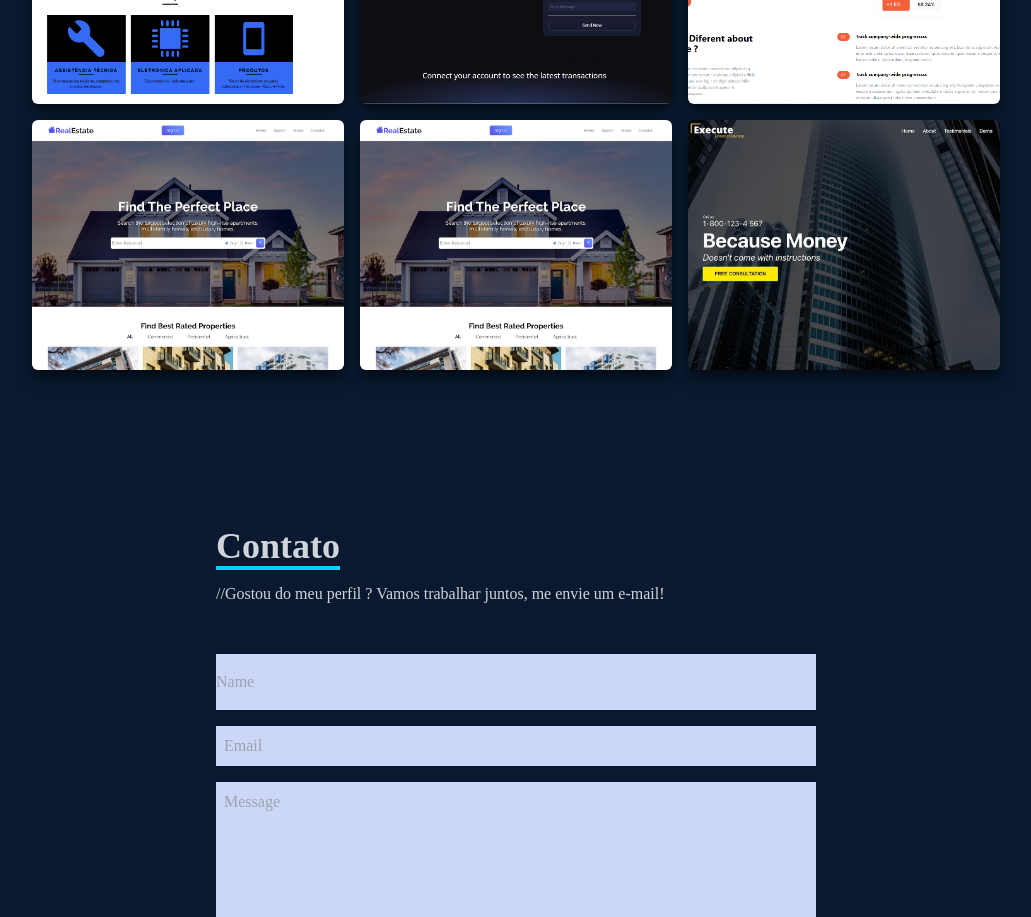
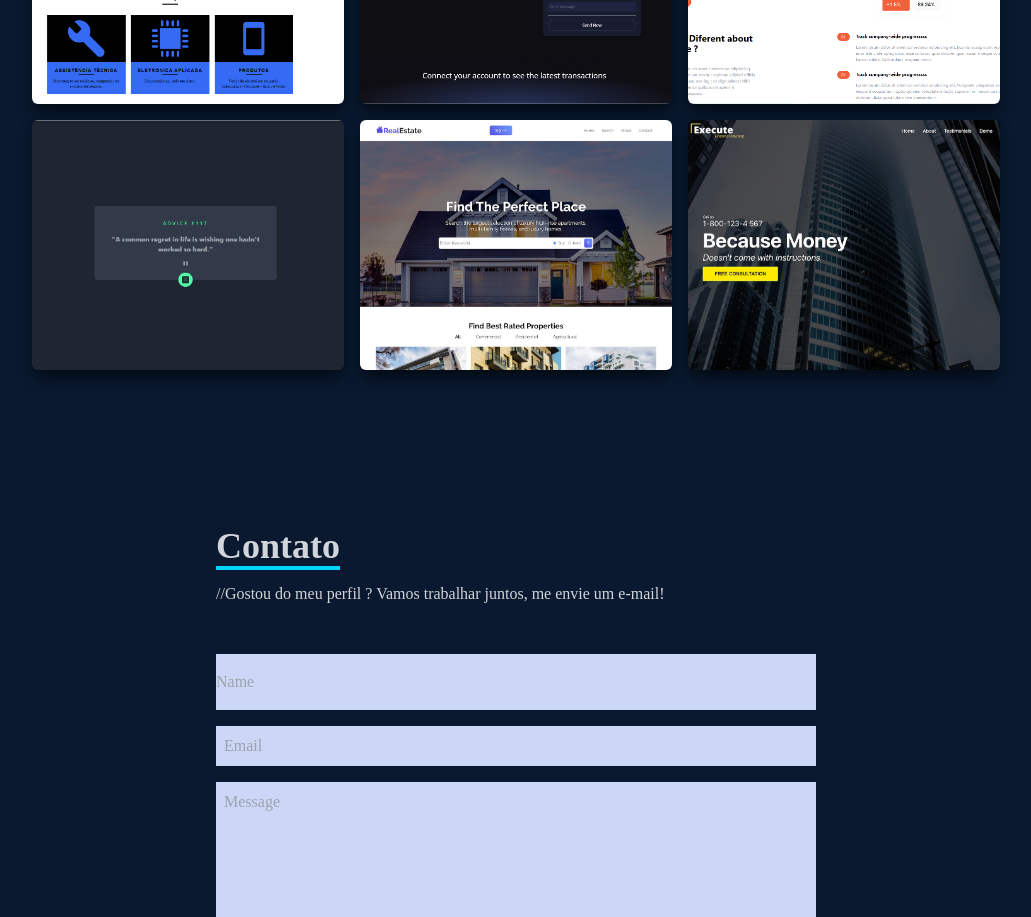
Before and after one commit to vitor-ramalho/vitor-portfolio, a React (Create React App) app: page / in a window 1280 px wide. Shown: the part 2760-3677 px from the top of the page, without its empty margins (124-1155 px from the left). Built offline with nearby package versions, Linux system fonts and the light colour scheme.

Commit message:
Advice project work added

```diff
--- a/src/Components/Work.jsx
+++ b/src/Components/Work.jsx
@@ -3,7 +3,8 @@ import WorkImg from '../Assets/workImg.jpeg';
 import Jestec from '../Assets/jestec.png';
 import realEstate from '../Assets/realestate.jpg';
 import Krypt from '../Assets/sendEther.png';
-import Manage from '../Assets/manage.PNG'
+import Manage from '../Assets/manage.PNG';
+import Advice from '../Assets/advice.PNG';
 
 const Work = () => {
   return (
@@ -77,19 +78,19 @@ const Work = () => {
           </div>
           {/**Grid Item */}
           <div
-          style={{ backgroundImage: `url(${realEstate})` }}
+          style={{ backgroundImage: `url(${Advice})` }}
           className='shadow-lg shadow-[#040c16] group container rounded-md flex justify-center items-center mx-auto content-div'>
             {/**Hover Effects */}
             <div className='opacity-0 group-hover:opacity-100'>
               <span className='text-2xl font-bold text-white tracking-wider'>
-                Em Breve
+                Advice Generator
               </span>
               <div className='pt-8 text-center'>
 
-                <a href='/'>
+                <a href='https://advice-generator-swart.vercel.app/' target='_blank' rel="noreferrer">
                   <button className='text-center rounded-lg px-4 py-3 m-2 bg-white text-gray-700 font-vold text-lg'>Demo</button>
                 </a>
-                <a href='/'>
+                <a href='https://github.com/vitor-ramalho/advice-generator' target='_blank' rel="noreferrer">
                   <button className='text-center rounded-lg px-4 py-3 m-2 bg-white text-gray-700 font-vold text-lg'>Code</button>
                 </a>
 
```
Also changed, not shown: src/Assets/advice.PNG (added).
